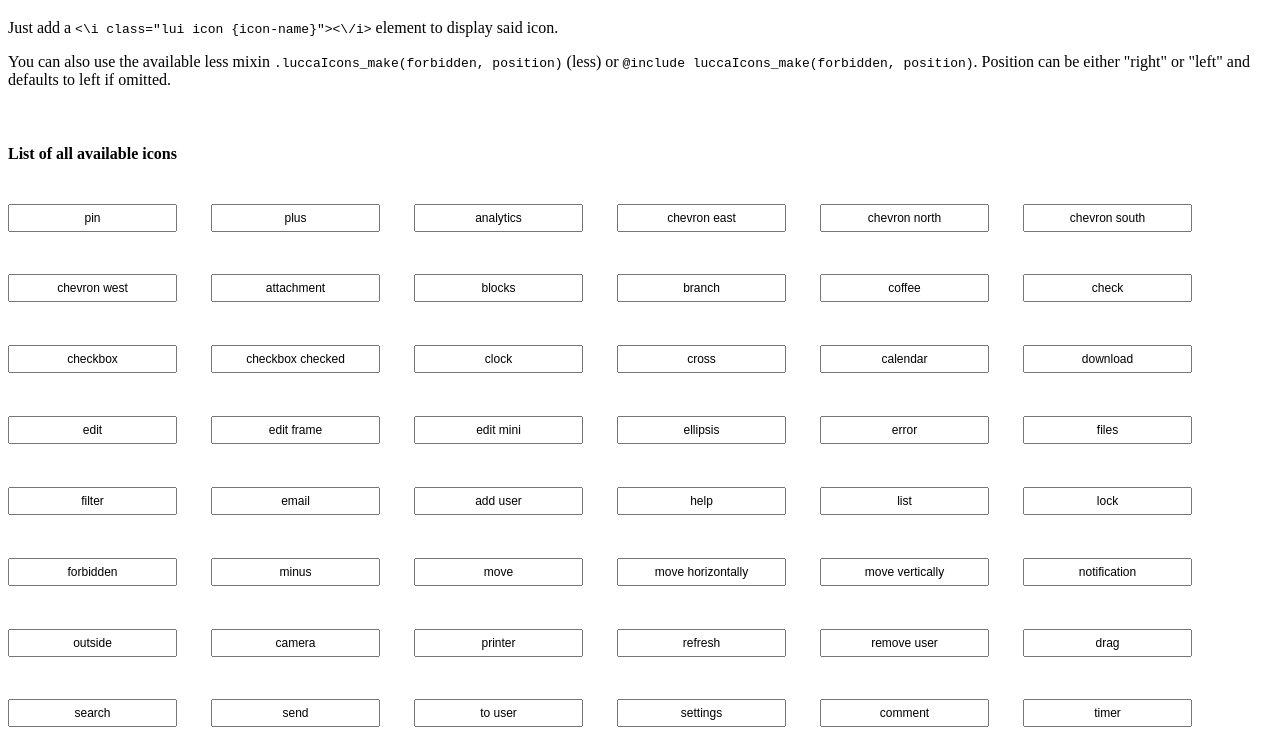
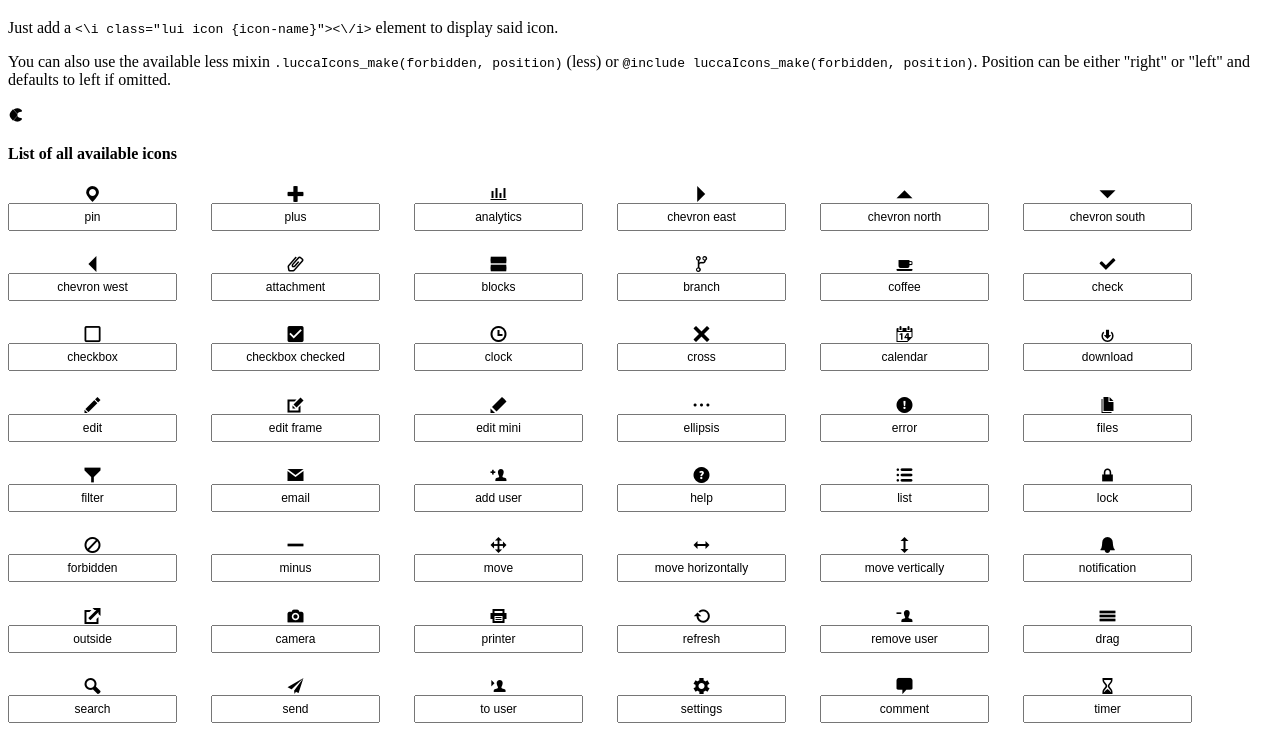
Before and after one commit to LuccaSA/lucca-icons, a website: page demo/index.html in a window 1280 px wide. Shown: the part 61-800 px from the top of the page. Drawn offline with Linux system fonts and the light colour scheme; a web font is replaced by a local one.

Commit message:
Updated demos

```diff
--- a/demo/index.html
+++ b/demo/index.html
@@ -4,7 +4,7 @@
 	<meta charset="UTF-8">
 	<title>Lucca Icons - Demo</title>
 
-    <link rel="stylesheet" href="styles/demo.less.min.css"/>
+    <link rel="stylesheet" href="styles/demo.sass.min.css"/>
 </head>
 <body>
 <h1>Lucca icons</h1>
```
Also changed, not shown: 1 other file.
